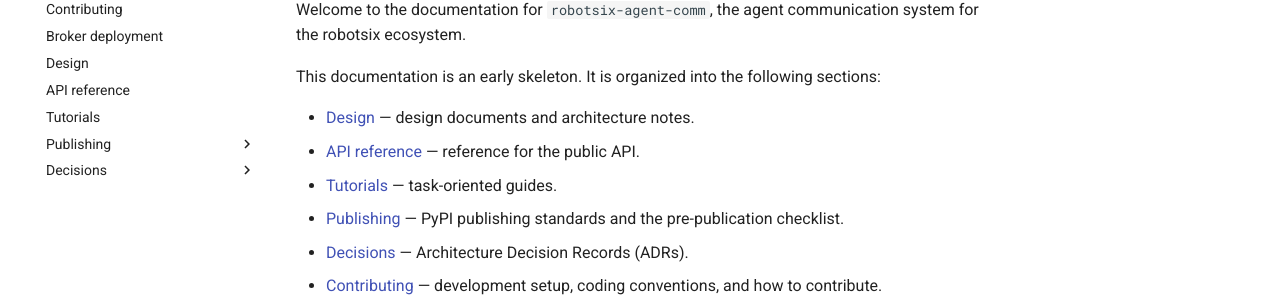
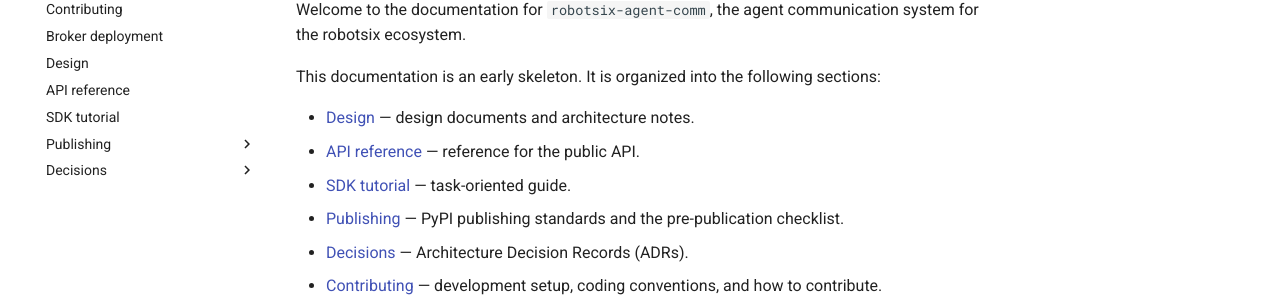
Before and after one commit to damien-robotsix/robotsix-agent-comm, an MkDocs documentation site: the page built from docs/index.md, in a window 1280 px wide. Shown: the part 183-484 px from the top of the page. Built offline with MkDocs 1.6.1 and Material for MkDocs 9.7.7, drawn with Linux system fonts in a browser that asks for light colours.

Commit message:
mill: Reorganize module sdk: align docs to per-module layout (src/docs/tests) (20260620T123046Z-reorganize-module-sdk-align-docs-to-per-964c)

```diff
--- a/docs/index.md
+++ b/docs/index.md
@@ -8,7 +8,7 @@ following sections:
 
 - [Design](design/index.md) — design documents and architecture notes.
 - [API reference](api/index.md) — reference for the public API.
-- [Tutorials](tutorials/index.md) — task-oriented guides.
+- [SDK tutorial](sdk/tutorial.md) — task-oriented guide.
 - [Publishing](publishing/index.md) — PyPI publishing standards and the
     pre-publication checklist.
 - [Decisions](decisions/0001-stdlib-first.md) — Architecture Decision
--- a/docs/modules.yaml
+++ b/docs/modules.yaml
@@ -61,6 +61,7 @@ modules:
     paths:
       - src/robotsix_agent_comm/sdk/*.py
       - tests/sdk/*.py
+      - docs/sdk/*.md
       - examples/error_handling.py
       - examples/notification_listener.py
       - examples/request_response.py
--- a/mkdocs.yml
+++ b/mkdocs.yml
@@ -18,7 +18,7 @@ nav:
   - Broker deployment: broker/deployment.md
   - Design: design/index.md
   - API reference: api/index.md
-  - Tutorials: tutorials/index.md
+  - SDK tutorial: sdk/tutorial.md
   - Publishing:
       - PyPI publishing standards: publishing/index.md
       - Pre-publication checklist: publishing/checklist.md
```
Also changed, not shown: examples/README.md (+1 -1 lines), docs/sdk/tutorial.md (renamed from docs/tutorials/index.md).
